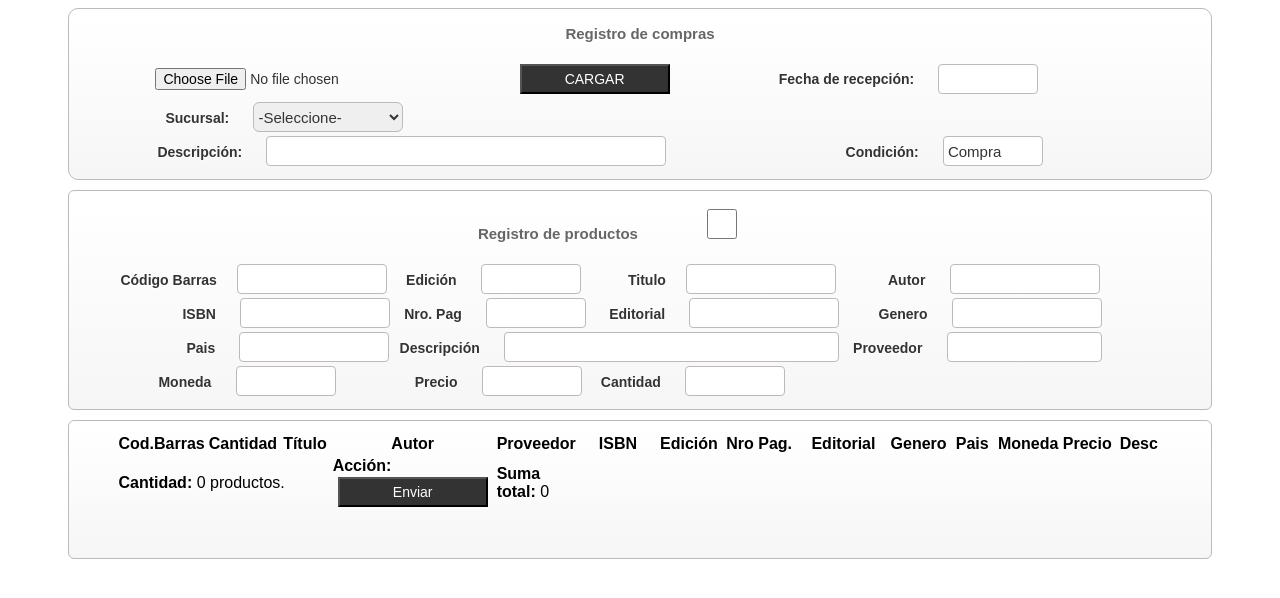
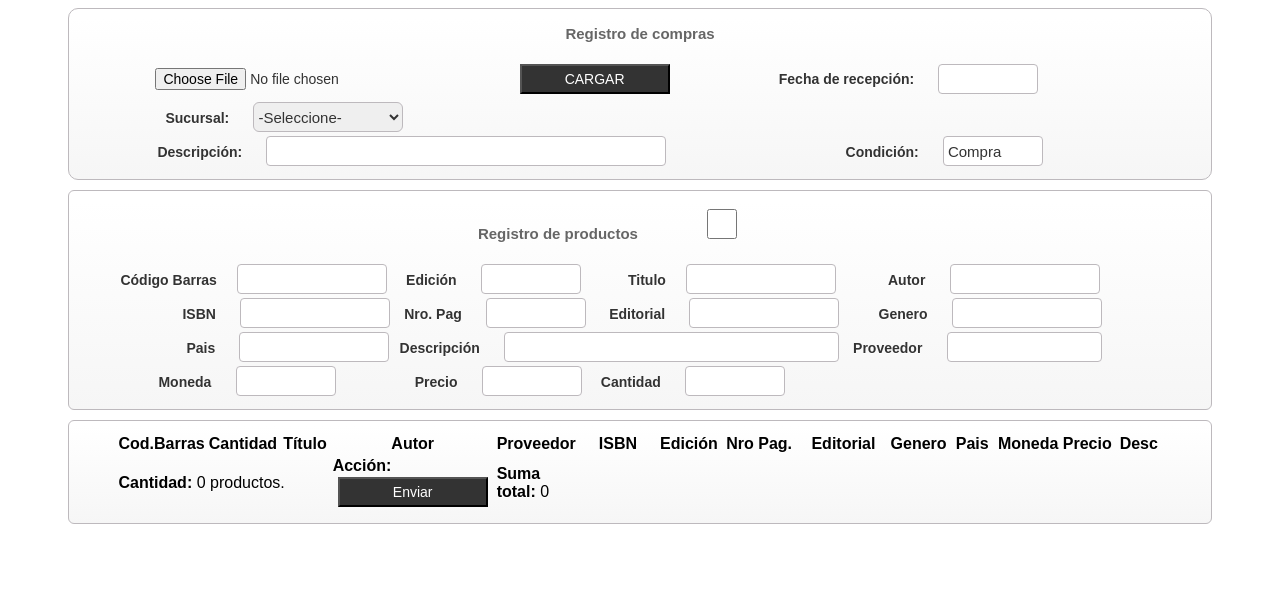
Before and after one commit to jcastillop/librerias_ordecupe, a PHP site: page /vista/compras/registro/index.php in a window 1280 px wide. Shown: the top 598 px of the page. Run offline with PHP 8.4, Linux system fonts and the light colour scheme; data that the repository does not hold is empty; some libraries are stand-ins or nearby versions.

Commit message:
Vista compras

```diff
--- a/vista/compras/registro/index.php
+++ b/vista/compras/registro/index.php
@@ -135,7 +135,7 @@ header('Content-Type: text/html; charset=UTF-8');
 
             </div></div>
 
-			<div class="container4" style="height:115px; overflow: scroll;" >
+			<div class="container4" style="height:auto; overflow: scroll;" >
             <table id="grilla">
               <thead>
                     <tr>
```
